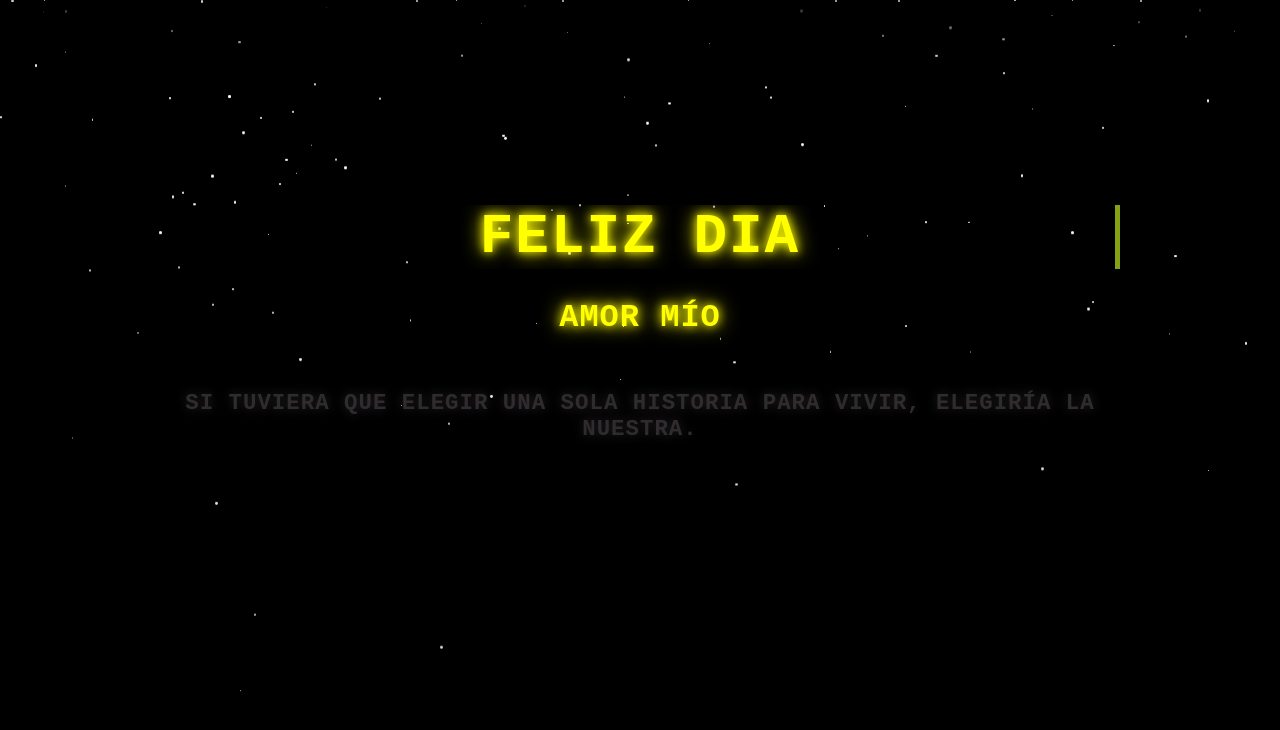
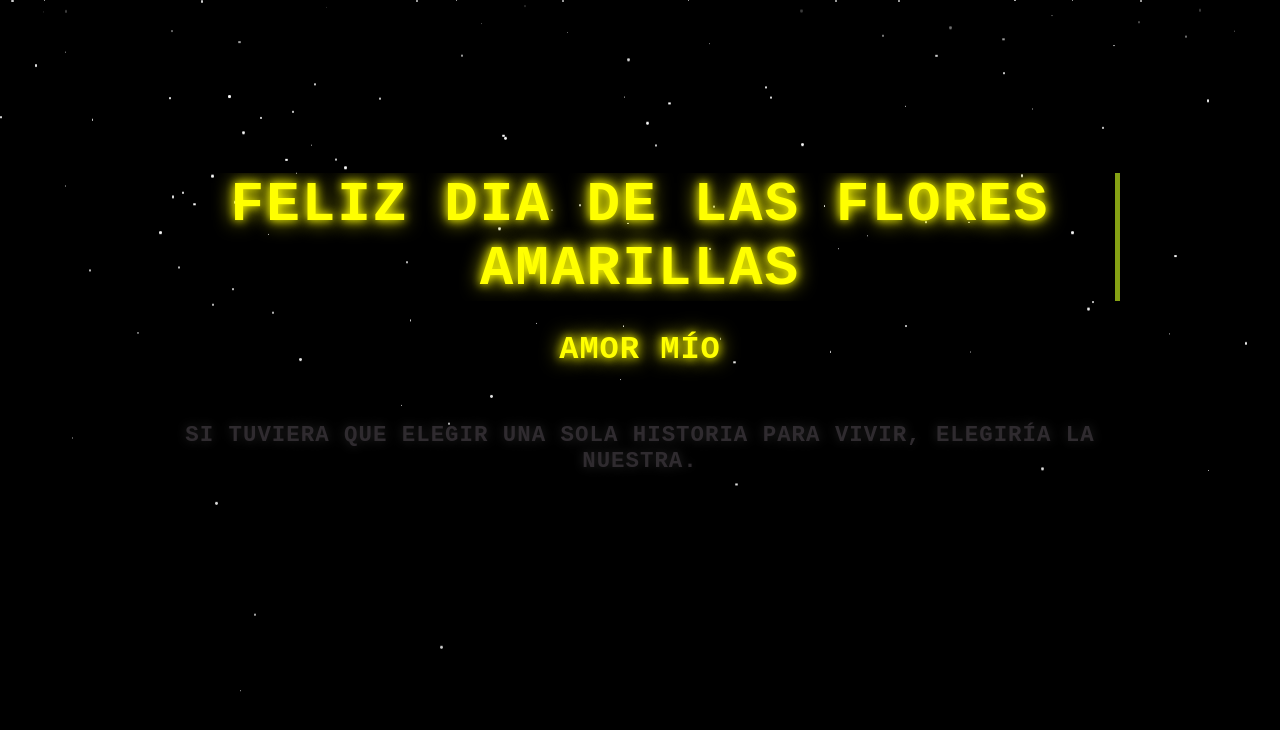
Before and after one commit to jhozman74-lang/flores-amarillasMRRr, a plain HTML site: page index.html in a window 1280 px wide. Drawn offline with Linux system fonts and the light colour scheme.

Commit message:
Update title to include 'DE LAS FLORES AMARILLAS'

```diff
--- a/index.html
+++ b/index.html
@@ -203,7 +203,7 @@
     <div class="space" id="space"></div>
 
     <div class="container">
-        <h1 class="title hacker-effect" id="title">FELIZ DIA</h1>
+        <h1 class="title hacker-effect" id="title">FELIZ DIA DE LAS FLORES AMARILLAS</h1>
         <p class="message red" id="message1">AMOR MÍO</p>
         <p class="message quote" id="quote">Si tuviera que elegir una sola historia para vivir, elegiría la nuestra.</p>
         <p class="message" id="message2">MAYCOL TENGO UN REGALO ESPECIAL PARA TI</p>
```
